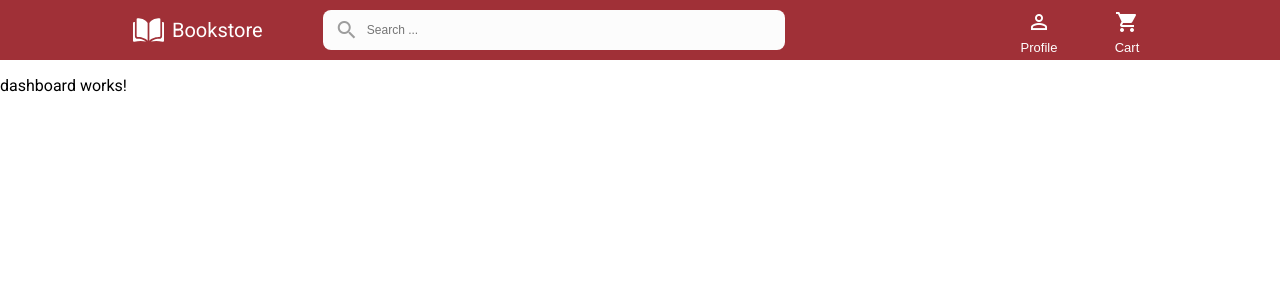
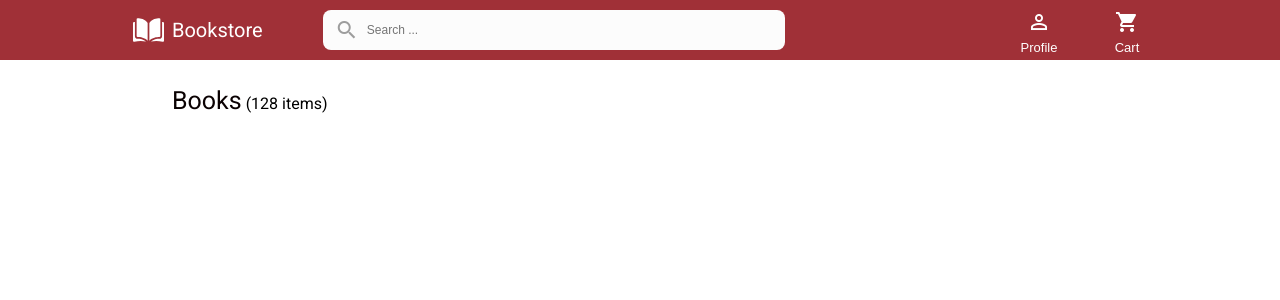
Before and after one commit to varunriyer/BookStore, an Angular app: page /home in a window 1280 px wide. Shown: the top 300 px of the page. Built offline with nearby package versions, Linux system fonts and the light colour scheme.

Commit message:
[Varun] feat: Update dashboard component to include router outlet for navigation

```diff
--- a/src/app/pages/dashboard/dashboard.component.html
+++ b/src/app/pages/dashboard/dashboard.component.html
@@ -1,3 +1,3 @@
 <app-appbar></app-appbar>
 
-<p>dashboard works!</p>
+<router-outlet></router-outlet>
--- a/src/app/pages/dashboard/dashboard.component.ts
+++ b/src/app/pages/dashboard/dashboard.component.ts
@@ -1,9 +1,10 @@
 import { Component } from '@angular/core';
 import { AppbarComponent } from '../../components/appbar/appbar.component';
+import { RouterOutlet } from '@angular/router';
 
 @Component({
   selector: 'app-dashboard',
-  imports: [AppbarComponent],
+  imports: [AppbarComponent, RouterOutlet],
   templateUrl: './dashboard.component.html',
   styleUrl: './dashboard.component.css',
 })
```
